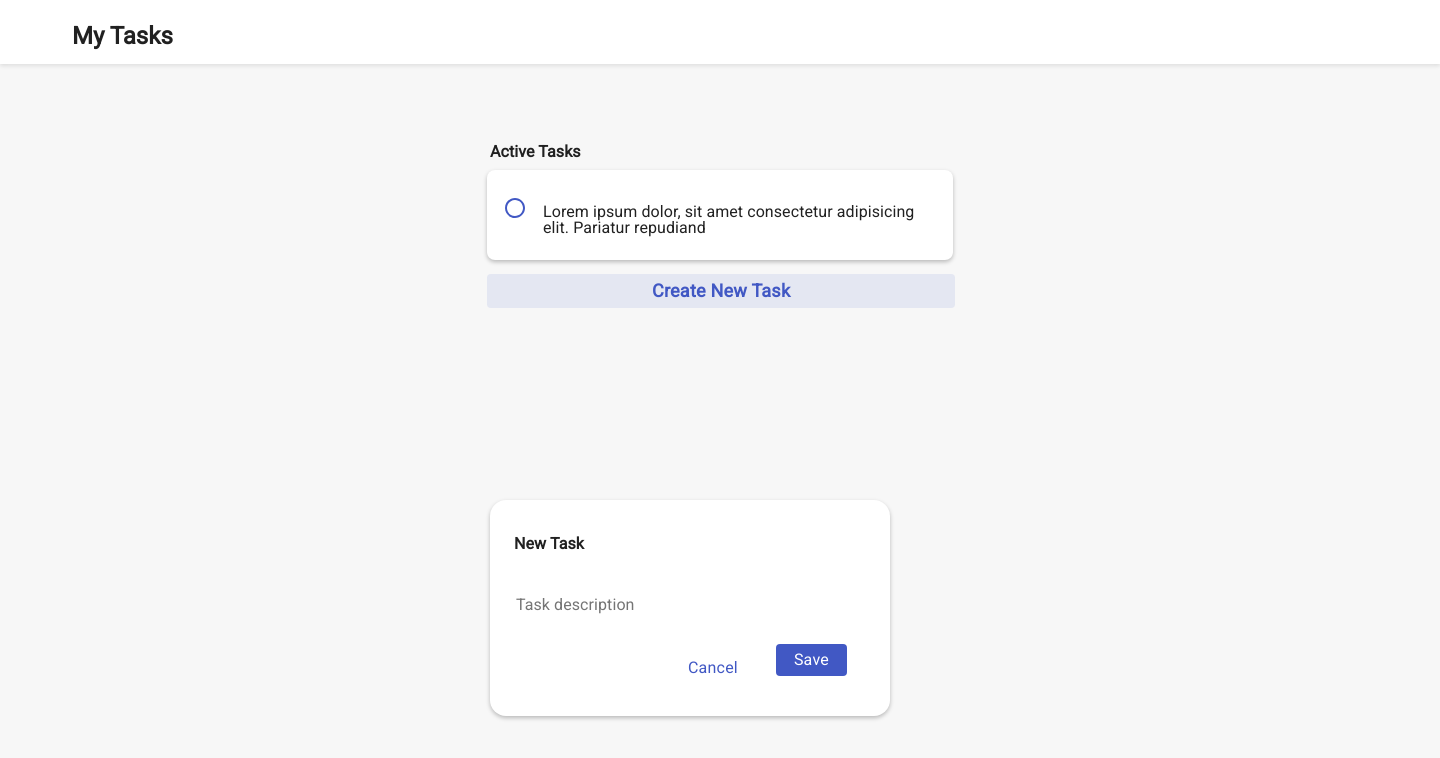
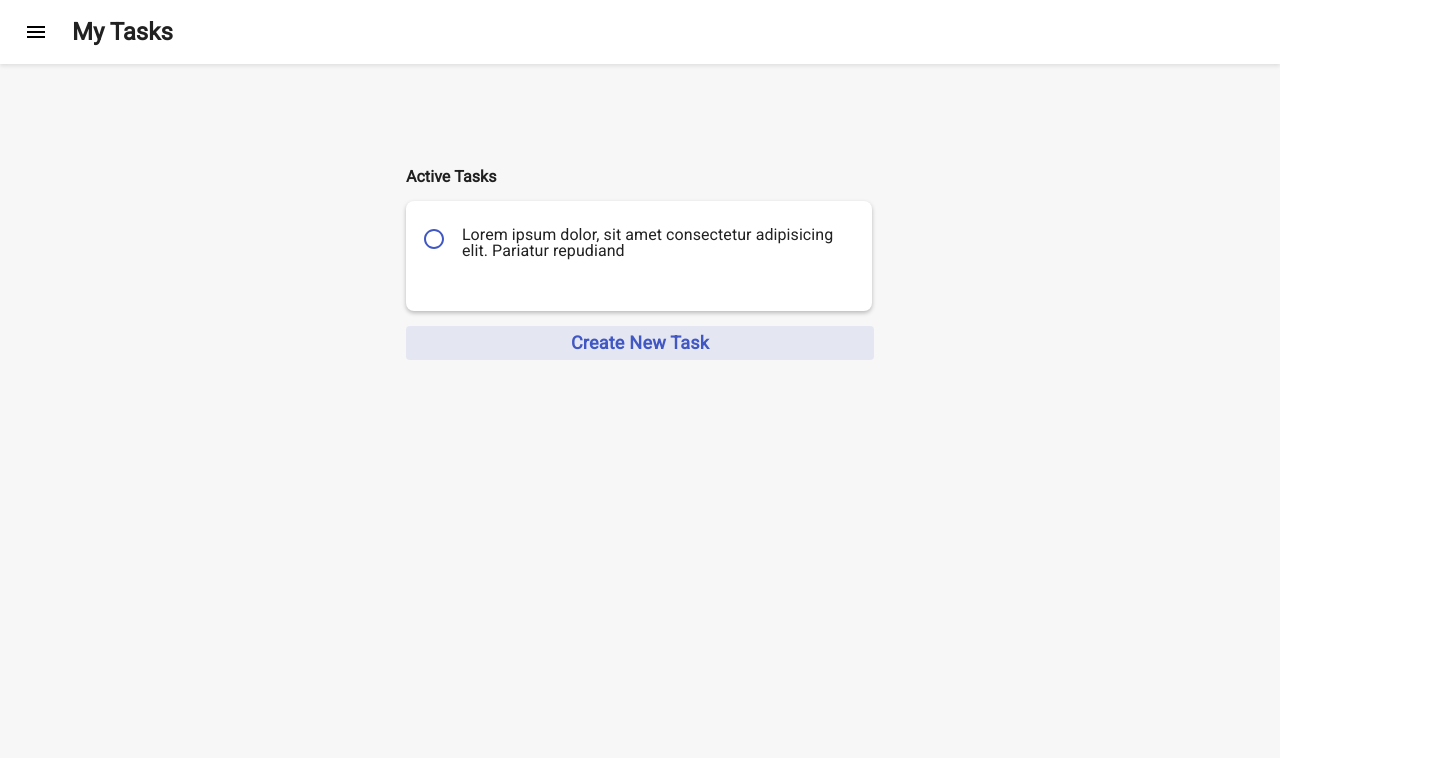
Before and after one commit to cremalab/israel-todo, a React (Create React App) app: page / in a window 1280 px wide. Shown: the top 758 px of the page, 1440 px wide, since content can reach past the window. Built offline with nearby package versions, Linux system fonts and the light colour scheme.

Commit message:
ADAIG-9: corrected flex box and styling

```diff
--- a/src/components/App/index.tsx
+++ b/src/components/App/index.tsx
@@ -1,8 +1,9 @@
 import "./styles.scss"
 import CheckCircleIcon from "@material-ui/icons/CheckCircle"
+import MenuIcon from "@material-ui/icons/Menu"
 import RadioButtonUncheckedIcon from "@material-ui/icons/RadioButtonUnchecked"
 import { useState } from "react"
-import { NewTask } from "../NewTask"
+// import { NewTask } from "../NewTask"
 
 export function App() {
   const [clicked, setClicked] = useState(false)
@@ -19,10 +20,13 @@ export function App() {
   return (
     <div className="App">
       <div id="header">
+        <MenuIcon className="menu-icon" />
         <p id="header-title">My Tasks</p>
       </div>
-
-      <div className="active">
+      <div className="wrapper">
+        <div className="active-todos">
+          <h3 id="active-tasks">Active Tasks</h3>
+          <div className="card">
             <div className="content">
               <div onClick={handleIconClick}>
                 {clicked ? (
@@ -33,15 +37,12 @@ export function App() {
               </div>
               <div className="text-date">
                 <p className="text">
-              Lorem ipsum dolor, sit amet consectetur adipisicing elit. Pariatur
-              repudiand
+                  Lorem ipsum dolor, sit amet consectetur adipisicing elit.
+                  Pariatur repudiand
                 </p>
               </div>
             </div>
           </div>
-      <NewTask />
-      <h3 id="active-tasks">Active Tasks</h3>
-
           <button
             className="large"
             onClick={() => {
@@ -51,5 +52,8 @@ export function App() {
             <p id="btn-text">Create New Task</p>
           </button>
         </div>
+      </div>
+      {/* <NewTask /> */}
+    </div>
   )
 }
--- a/src/components/App/styles.scss
+++ b/src/components/App/styles.scss
@@ -1,125 +1,67 @@
 @import url("https://fonts.googleapis.com/css2?family=Roboto&display=swap");
 .App {
-  /* 1f. My List - Task Deleted */
-
   position: relative;
-  width: 1440px;
-  height: 1024px;
-
+  height: 100vh;
+  width: 100vw;
   /* Light Grey */
-
   background: #f7f7f7;
 }
 
 #header {
+  display: flex;
+  justify-content: flex-start;
+  align-items: center;
   /* App Header */
-  position: absolute;
-  width: 1440px;
+  position: sticky;
   height: 64px;
-  left: 0px;
-  top: 0px;
-
+  z-index: 1000;
   background: #ffffff;
   box-shadow: 0px 2px 4px rgba(0, 0, 0, 0.1);
 }
 
 #header-title {
-  position: absolute;
   height: 24px;
-  left: 5%;
   font-family: Roboto;
   font-style: normal;
   font-weight: bold;
   font-size: 24px;
   line-height: 100%;
   /* identical to box height, or 24px */
-
   color: rgba(0, 0, 0, 0.87);
 }
 
-.active {
-  /* Active */
+.menu-icon {
+  margin: 0 1em;
+}
 
+.card {
   /* Auto Layout */
-
   display: flex;
   flex-direction: column;
   align-items: flex-start;
   padding: 16px;
-
-  position: absolute;
   width: 466px;
-  height: 90px;
-  left: 487px;
-  top: 170px;
-
-  background: #ffffff;
-  box-shadow: 0px 2px 4px rgba(0, 0, 0, 0.25);
-  border-radius: 8px;
-}
-
-.todo {
-  /* Auto Layout */
-
-  display: flex;
-  flex-direction: column;
-  align-items: flex-start;
-  padding: 16px;
-  margin-top: 1em;
-  position: absolute;
-  width: 466px;
-  height: 90px;
-  left: 5%;
-  top: 160px;
-
   background: #ffffff;
   box-shadow: 0px 2px 4px rgba(0, 0, 0, 0.25);
   border-radius: 8px;
 }
 
 #active-tasks {
-  /* Active Tasks */
-
-  position: absolute;
-  width: 923px;
-  height: 16px;
-  left: 490px;
-  top: 128px;
-
-  /* Body 1 / Bold */
-
   font-family: Roboto;
   font-style: normal;
   font-weight: bold;
   font-size: 16px;
   line-height: 100%;
   /* identical to box height, or 16px */
-
   letter-spacing: 0.005em;
-
   /* Text/Black/Active */
-
   color: rgba(0, 0, 0, 0.87);
 }
 
 .large {
-  /* Secondary/Large */
-
-  /* Auto Layout */
   text-align: center;
-  /* display: flex; */
-  /* flex-direction: row; */
-  /* justify-content: center; */
-  /* align-items: center; */
   padding: 8px 155px;
-
-  position: absolute;
-  /* width: 466px;
-  height: 40px; */
-  left: 487px;
-  top: 274px;
-
-  /* Primary/10% */
+  margin: 15px 0px;
 
   background: rgba(65, 88, 196, 0.1);
   border-radius: 4px;
@@ -127,25 +69,17 @@
 }
 
 #btn-text {
-  /* Button Text */
-
-  /* Button/Large */
-
   font-family: Roboto;
   font-style: normal;
   font-weight: 600;
   font-size: 18px;
   line-height: 100%;
   /* identical to box height, or 18px */
-
   letter-spacing: 0.0125em;
   text-transform: capitalize;
-
   /* Primary */
   color: #4158c4;
-
   /* Inside Auto Layout */
-
   flex: none;
   order: 0;
   flex-grow: 0;
@@ -153,23 +87,14 @@
 }
 
 .content {
-  /* Content */
-
-  /* Auto Layout */
-
   display: flex;
   flex-direction: row;
   align-items: flex-start;
-  padding: 0px;
-
   position: static;
   width: 434px;
   height: 58px;
   left: 16px;
   top: 16px;
-
-  /* Inside Auto Layout */
-
   flex: none;
   order: 0;
   flex-grow: 0;
@@ -177,75 +102,33 @@
 }
 
 .text-date {
-  /* Text + Date */
-
-  /* Auto Layout */
-
   display: flex;
   flex-direction: column;
   align-items: flex-start;
-  padding: 0px;
-
-  position: static;
   width: 394px;
   height: 58px;
-  left: 40px;
-  top: 0px;
-
-  /* Inside Auto Layout */
-
-  flex: none;
-  order: 1;
   flex-grow: 1;
   margin: 0px 16px;
 }
 
 .text {
-  /* Text */
-
-  width: 394px;
-  height: 32px;
-  left: calc(50% - 394px / 2);
-  top: calc(50% - 32px / 2 - 13px);
-
-  /* Body 1/Regular */
-
   font-family: Roboto;
   font-style: normal;
   font-weight: normal;
   font-size: 16px;
   line-height: 100%;
-  /* or 16px */
-
   letter-spacing: 0.005em;
-
-  /* Text/Black/Active */
-
   color: rgba(0, 0, 0, 0.87);
 
-  /* Inside Auto Layout */
-
-  flex: none;
-  order: 0;
-  align-self: stretch;
-  flex-grow: 0;
-  margin: 8px 0px;
-}
-.checkbox {
-  /* Checkbox/Unchecked */
-  width: 24px;
-  height: 24px;
-  left: 0px;
-  top: 0px;
-
-  /* Inside Auto Layout */
-
-  flex: none;
-  order: 0;
-  flex-grow: 0;
-  margin: 0px 16px;
+  margin: 0px 0px;
 }
 
 .ellipse {
   color: #4158c4;
 }
+.wrapper {
+  display: flex;
+  justify-content: center;
+  align-items: center;
+  min-height: 50vh;
+}
```
Lines whose indentation alone changed are shown as unchanged.
